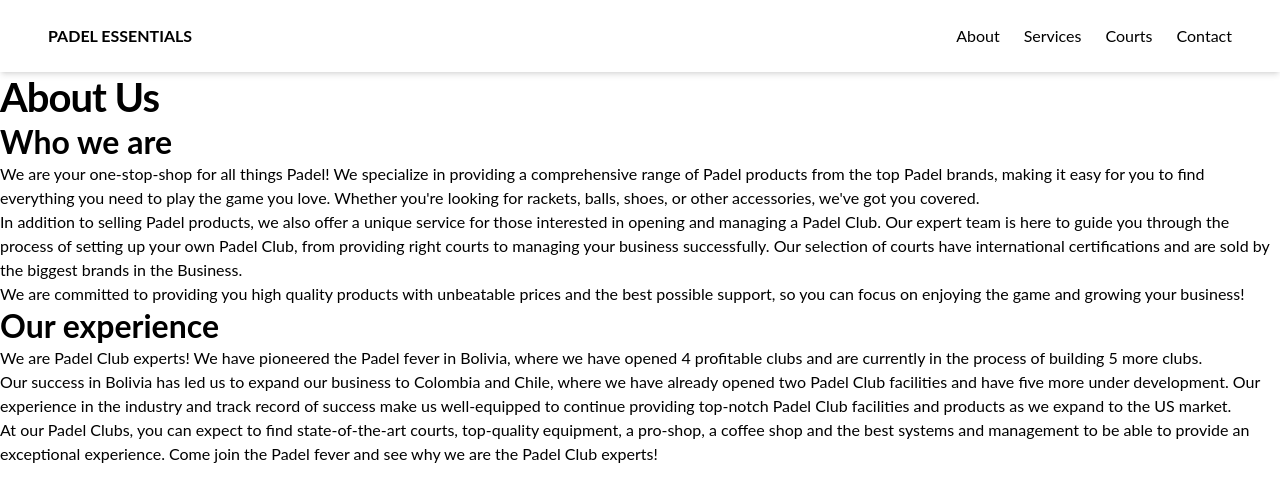
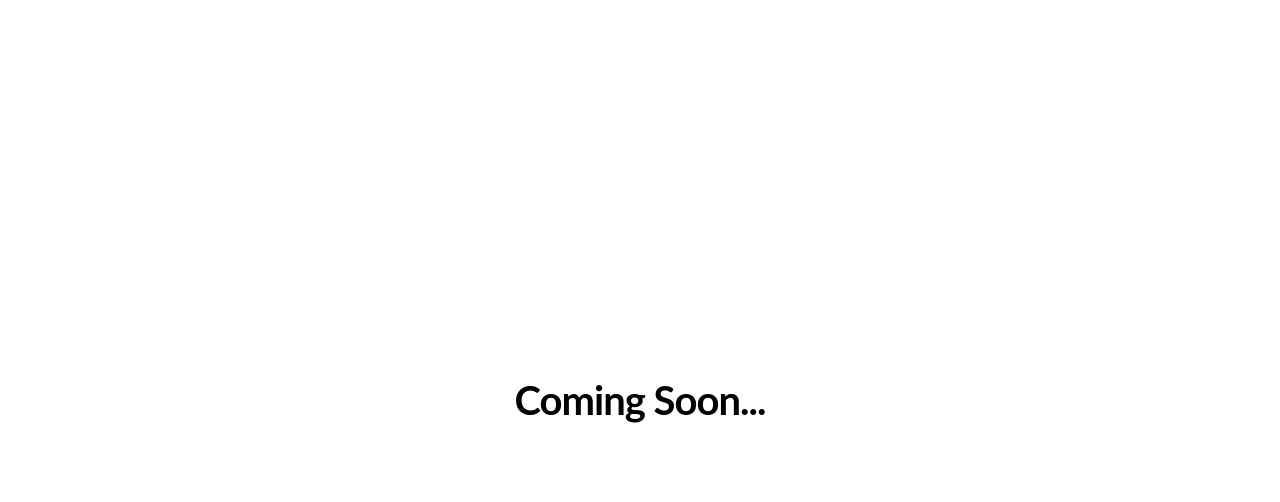
Before and after one commit to callmeisma/padel-essentials, a React (Create React App) app: page /about in a window 1280 px wide. Shown: the top 502 px of the page. Built offline with nearby package versions, Linux system fonts and the light colour scheme.

Commit message:
about and court page additions

```diff
--- a/src/App.js
+++ b/src/App.js
@@ -10,19 +10,19 @@ import Contact from "./components/Contact";
 
 function App() {
   return (
-    // <div className="flex justify-center items-center h-full w-full">
-    //   <h1>Coming Soon...</h1>
+    <div className="flex justify-center items-center h-full w-full">
+      <h1>Coming Soon...</h1>
+    </div>
+    // <div className="h-screen w-screen">
+    //   <Nav />
+    //   <Routes>
+    //     <Route path="/" element={<Home />} />
+    //     <Route path="/about" element={<About />} />
+    //     <Route path="/services" element={<Services />} />
+    //     <Route path="/courts" element={<Courts />} />
+    //     <Route path="/contact" element={<Contact />} />
+    //   </Routes>
     // </div>
-    <div className="h-screen w-screen">
-      <Nav />
-      <Routes>
-        <Route path="/" element={<Home />} />
-        <Route path="/about" element={<About />} />
-        <Route path="/services" element={<Services />} />
-        <Route path="/courts" element={<Courts />} />
-        <Route path="/contact" element={<Contact />} />
-      </Routes>
-    </div>
   );
 }
 
--- a/src/components/About.js
+++ b/src/components/About.js
@@ -3,8 +3,17 @@ import React from "react";
 function About() {
   return (
     <div className="">
-      <h1>About Us</h1>
-      <h2>Who we are</h2>
+      <div
+        className="h-96"
+        style={{
+          backgroundImage: `linear-gradient(rgba(0, 0, 0, 0.3),
+                       rgba(0, 0, 0, 0.5)), url("https://images.unsplash.com/photo-1651140753772-c12fdcd7077d?ixlib=rb-4.0.3&ixid=MnwxMjA3fDB8MHxwaG90by1wYWdlfHx8fGVufDB8fHx8&auto=format&fit=crop&w=1770&q=80")`,
+          backgroundPosition: "0% 15%",
+        }}
+      ></div>
+      <h1 className="sr-only">About Us</h1>
+      <div className="w-4/5 mx-auto p-6 space-y-2">
+        <h2 className="text-center">Who we are</h2>
         <p>
           We are your one-stop-shop for all things Padel! We specialize in
           providing a comprehensive range of Padel products from the top Padel
@@ -17,34 +26,46 @@ function About() {
           for those interested in opening and managing a Padel Club. Our expert
           team is here to guide you through the process of setting up your own
           Padel Club, from providing right courts to managing your business
-        successfully. Our selection of courts have international certifications
-        and are sold by the biggest brands in the Business.
+          successfully. Our selection of courts have international
+          certifications and are sold by the biggest brands in the Business.
         </p>
         <p>
-        We are committed to providing you high quality products with unbeatable
-        prices and the best possible support, so you can focus on enjoying the
-        game and growing your business!
+          We are committed to providing you high quality products with
+          unbeatable prices and the best possible support, so you can focus on
+          enjoying the game and growing your business!
         </p>
-
+      </div>
+      <div className="p-6 space-y-2 flex justify-center items-center">
+        <div className="w-1/2 px-6">
           <h2>Our experience</h2>
           <p>
-        We are Padel Club experts! We have pioneered the Padel fever in Bolivia,
-        where we have opened 4 profitable clubs and are currently in the process
-        of building 5 more clubs.
+            We are Padel Club experts! We have pioneered the Padel fever in
+            Bolivia, where we have opened 4 profitable clubs and are currently
+            in the process of building 5 more clubs.
           </p>
           <p>
-        Our success in Bolivia has led us to expand our business to Colombia and
-        Chile, where we have already opened two Padel Club facilities and have
-        five more under development. Our experience in the industry and track
-        record of success make us well-equipped to continue providing top-notch
-        Padel Club facilities and products as we expand to the US market.
+            Our success in Bolivia has led us to expand our business to Colombia
+            and Chile, where we have already opened two Padel Club facilities
+            and have five more under development. Our experience in the industry
+            and track record of success make us well-equipped to continue
+            providing top-notch Padel Club facilities and products as we expand
+            to the US market.
           </p>
           <p>
             At our Padel Clubs, you can expect to find state-of-the-art courts,
-        top-quality equipment, a pro-shop, a coffee shop and the best systems
-        and management to be able to provide an exceptional experience. Come
-        join the Padel fever and see why we are the Padel Club experts!
+            top-quality equipment, a pro-shop, a coffee shop and the best
+            systems and management to be able to provide an exceptional
+            experience. Come join the Padel fever and see why we are the Padel
+            Club experts!
           </p>
+        </div>
+        <div className="w-2/6">
+          <img
+            src="https://images.unsplash.com/photo-1587280501635-a19de238a81e?ixlib=rb-4.0.3&ixid=MnwxMjA3fDB8MHxwaG90by1wYWdlfHx8fGVufDB8fHx8&auto=format&fit=crop&w=1770&q=80"
+            alt="Spinning Ball with water"
+          ></img>
+        </div>
+      </div>
     </div>
   );
 }
--- a/src/components/Courts.js
+++ b/src/components/Courts.js
@@ -3,6 +3,12 @@ import React from "react";
 function Courts() {
   return (
     <div className="">
+      <div className="w-2/6">
+        <img
+          src="https://images.unsplash.com/photo-1646649853703-7645147474ba?ixlib=rb-4.0.3&ixid=MnwxMjA3fDB8MHxwaG90by1wYWdlfHx8fGVufDB8fHx8&auto=format&fit=crop&w=1771&q=80"
+          alt="Spinning Ball with water"
+        ></img>
+      </div>
       <h1>Courts</h1>
       <div>
         <h2>B03</h2>
```
Lines whose indentation alone changed are shown as unchanged.
